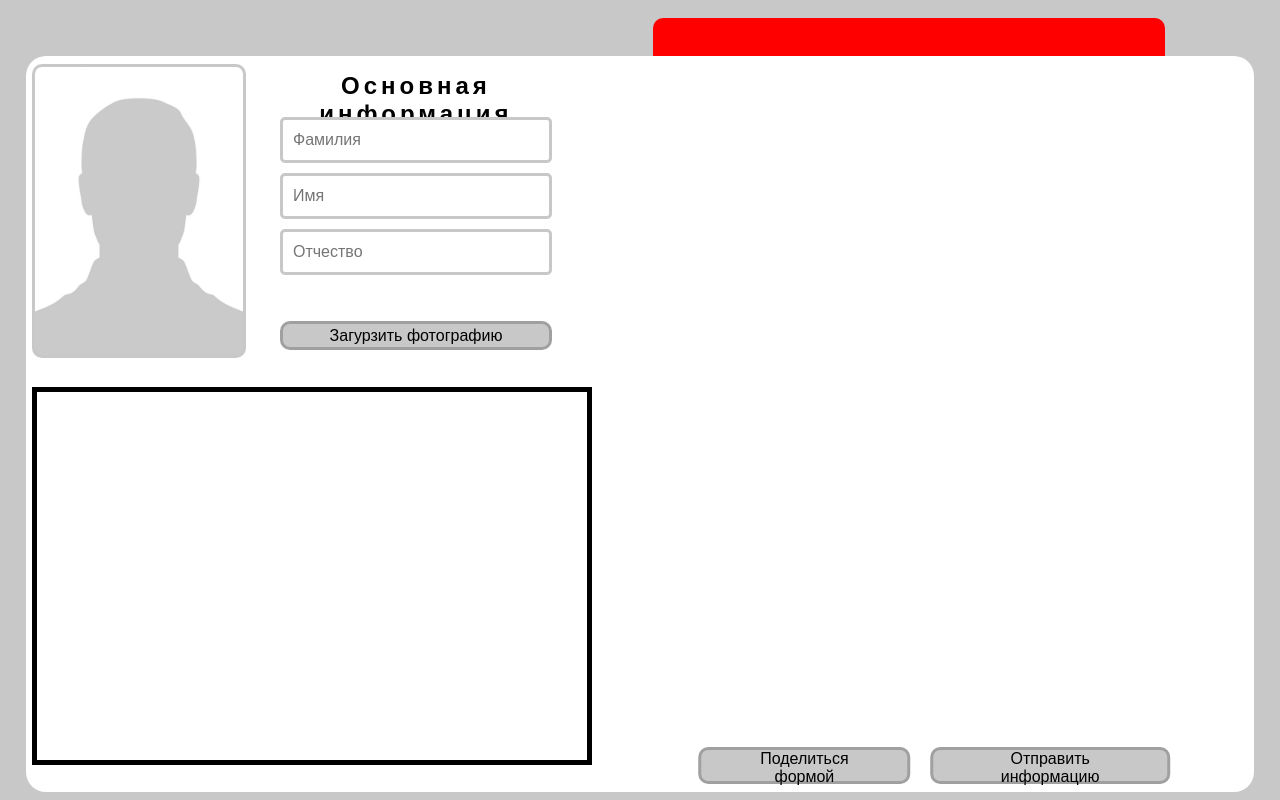
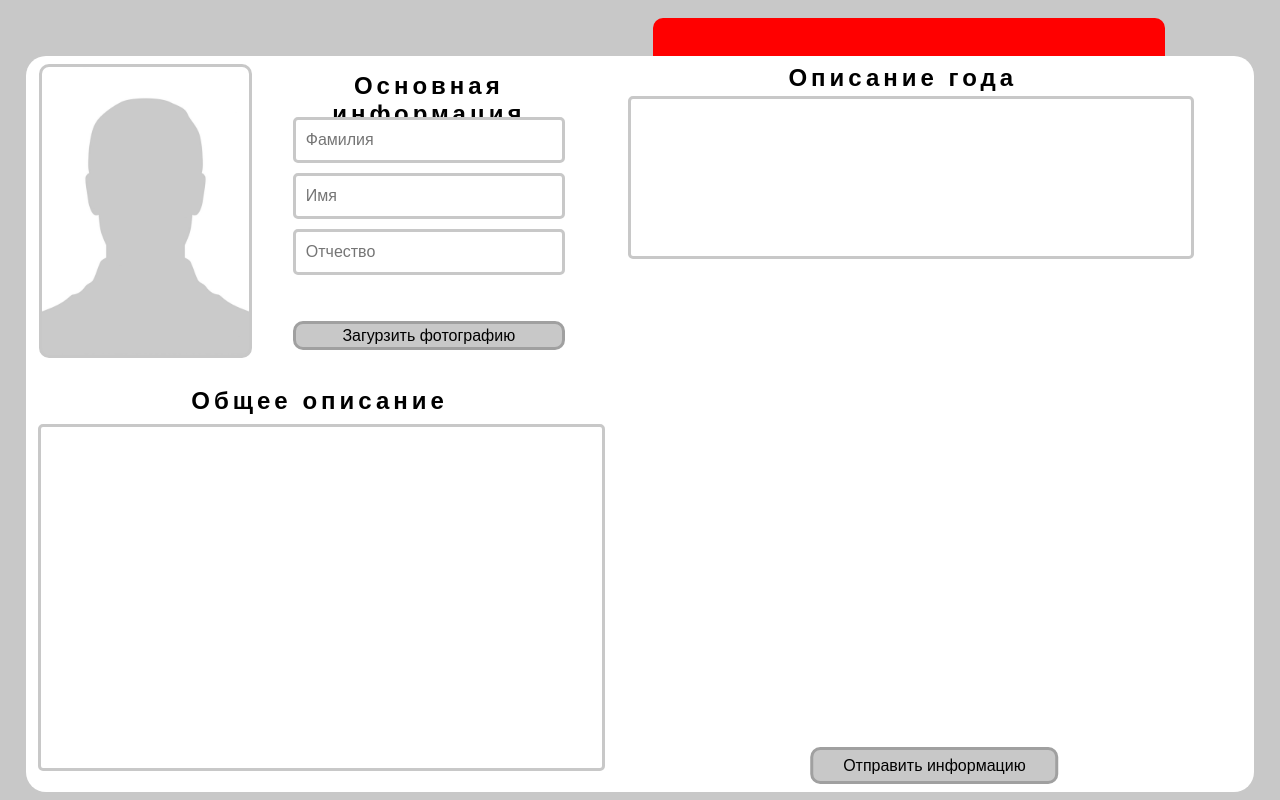
Before and after one commit to bobr-ik/pummemory.v2, a PHP site: page /form/form.html in a window 1280 px wide. Run offline with PHP 8.4, Linux system fonts and the light colour scheme.

Commit message:
Промежуточный коммит и чистка кода

```diff
--- a/frontend/form/form.html
+++ b/frontend/form/form.html
@@ -7,8 +7,7 @@
     <link rel="stylesheet" href="style/general.css">
     <link rel="stylesheet" href="style/popup.css">
 </head>
-<body>
-    <div style="position: relative;
+<body style="position: relative;
             width: 100vw;
             height: 100vh;
             background-color: rgb(200, 200, 200);">
@@ -31,12 +30,19 @@
             <input type="file" id="photo-input" />
         </div>
         <div id="person-photo"></div>
-            <div class="general-description">
 
+        <div class="description-title general-title">Общее описание</div>
+        <div class="description general-description">
+            <textarea></textarea>
+        </div>
+
+        <div class="description-title year-title">Описание года</div>
+        <div class="description year-description">
+            <textarea></textarea>
         </div>
 
         <div class="button-block">
-                <button class="button-style" onclick="usePopup()">Поделиться формой</button>
+            <button class="button-style" data-view="false" id="share-button" onclick="usePopup()">Поделиться формой</button>
             <button class="button-style" onclick="sendAllInfo()">Отправить информацию</button>
         </div>
     </div>
@@ -51,7 +57,6 @@
             </div>
         </div>
     </div>
-    </div>
     <script src="script.js"></script>
 </body>
 </html>
--- a/frontend/form/script.js
+++ b/frontend/form/script.js
@@ -1,5 +1,7 @@
 let GeneralDict = new Map()
 GeneralDict.isInfoAdd = false
+
+const URLParams = new Map()
 
 if (!("GeneralDict" in localStorage)) {
     saveInfo("GeneralDict", GeneralDict);
@@ -14,6 +16,21 @@ function getInfo(key) {
     const jsonString = localStorage.getItem(key);
     return JSON.parse(jsonString);
 }
+
+addEventListener("load", () => { //func Начальная функция проверки пользователя и работы с аргументами
+    const location = window.location.pathname;
+    const parametrs = new URLSearchParams(window.location.search); //* В url нужно передавать токен и год: ?person=...&year=...
+
+    for (const [key, value] of parametrs.entries()) {
+        URLParams[key] = value;
+    }
+
+    console.log(URLParams)
+
+    if (URLParams.person === 'MarkToken') {
+        document.getElementById('share-button').dataset.view = 'true';
+    }
+});
 
 addEventListener("load", () => {
     GeneralDict = getInfo("GeneralDict")
@@ -67,6 +84,7 @@ async function usePopup() {
     // response = await fetch('http://localhost:8000/api/create_token', {method: 'POST'});
     // data = await response.json();
 
+    data = 'Ультра супер классный единоразовый токен';
     const link = document.getElementById('link');
     link.innerHTML = data;
 }
--- a/frontend/form/style/general.css
+++ b/frontend/form/style/general.css
@@ -29,7 +29,7 @@
     position: relative;
     width: 25vw;
     height: 40%;
-    left: 18vw;
+    left: 19vw;
     top: 1vh;
 
     text-align: center;
@@ -55,9 +55,6 @@
     width: 100%;
     top: 6vh;
     height: calc(100% - 6vh - 3px);
-
-    /* outline: 3px solid rgb(200, 200, 200); */
-    /* border-radius: 5px; */
 }
 
 .form-input {
@@ -77,15 +74,6 @@
     }
 }
 
-#photo-button {
-    position: absolute;
-    width: calc(80% + 16px);
-    height: 10%;
-    margin: 0;
-    bottom: 1vh;
-    transform: translate(-50%, 0);
-}
-
 #photo-input {
     position: absolute;
     width: 1px;
@@ -94,14 +82,84 @@
     z-index: -1;
 }
 
-.general-description {
+/* ================================================ Блок стилей полей описания */
+
+.description-title {
     position: absolute;
     width: 43vw;
-    height: 50%;
+    height: auto;
+
+    font-size: x-large;
+    font-weight: 600;
+    letter-spacing: 4px;
+    font-family: Arial;
+
+    display: flex;
+    flex-direction: row;
+    justify-content: center;
+}
+
+.general-title {
     top: 45%;
-    left: 0.5vw;
+    left: calc(1vw + 6px);
+}
 
-    border: 5px solid black;
+.year-title {
+    top: 1vh;
+    left: calc(47.5vw - 6px);
+}
+
+.description {
+    position: absolute;
+    width: 43vw;
+}
+
+.general-description {
+    height: 45%;
+    top: 50%;
+    left: 1vw;
+}
+
+.year-description {
+    height: 20%;
+    top: 5vh;
+    left: calc(47.5vw - 6px);
+}
+
+textarea {
+    width: 100%;
+    height: 100%;
+    resize: none;
+
+    padding-top: 10px;
+    padding-left: 10px;
+
+    border-radius: 5px;
+    border: 3px solid rgb(200, 200, 200);
+
+    font-family: Arial;
+    font-size: large;
+
+    &:focus {
+        outline: none;
+        background-color: rgb(235, 235, 235);
+        transition: background-color 0.2s;
+    }
+
+    &::-webkit-scrollbar {
+        width: 0px;
+    }
+}
+
+/* ================================================ Блок стилей кнопок */
+
+#photo-button {
+    position: absolute;
+    width: calc(80% + 16px);
+    height: 10%;
+    margin: 0;
+    bottom: 1vh;
+    transform: translate(-50%, 0);
 }
 
 .button-block {
@@ -117,7 +175,11 @@
     justify-content: space-around;
 }
 
-.button-style {
+[data-view="false"] {
+    display: none;
+}
+
+.button-style:not([data-view="false"]) {
     width: auto;
     padding: 0 30px;
     margin: 0 10px;
@@ -147,7 +209,7 @@
     width: calc(17vw - 10px);
     height: calc(40% - 6px);
     top: 1vh;
-    left: calc(1vw - 6px);
+    left: calc(1.5vw - 6px);
 
     background-size: cover;
     background-position: center;
```
Lines whose indentation alone changed are shown as unchanged.
